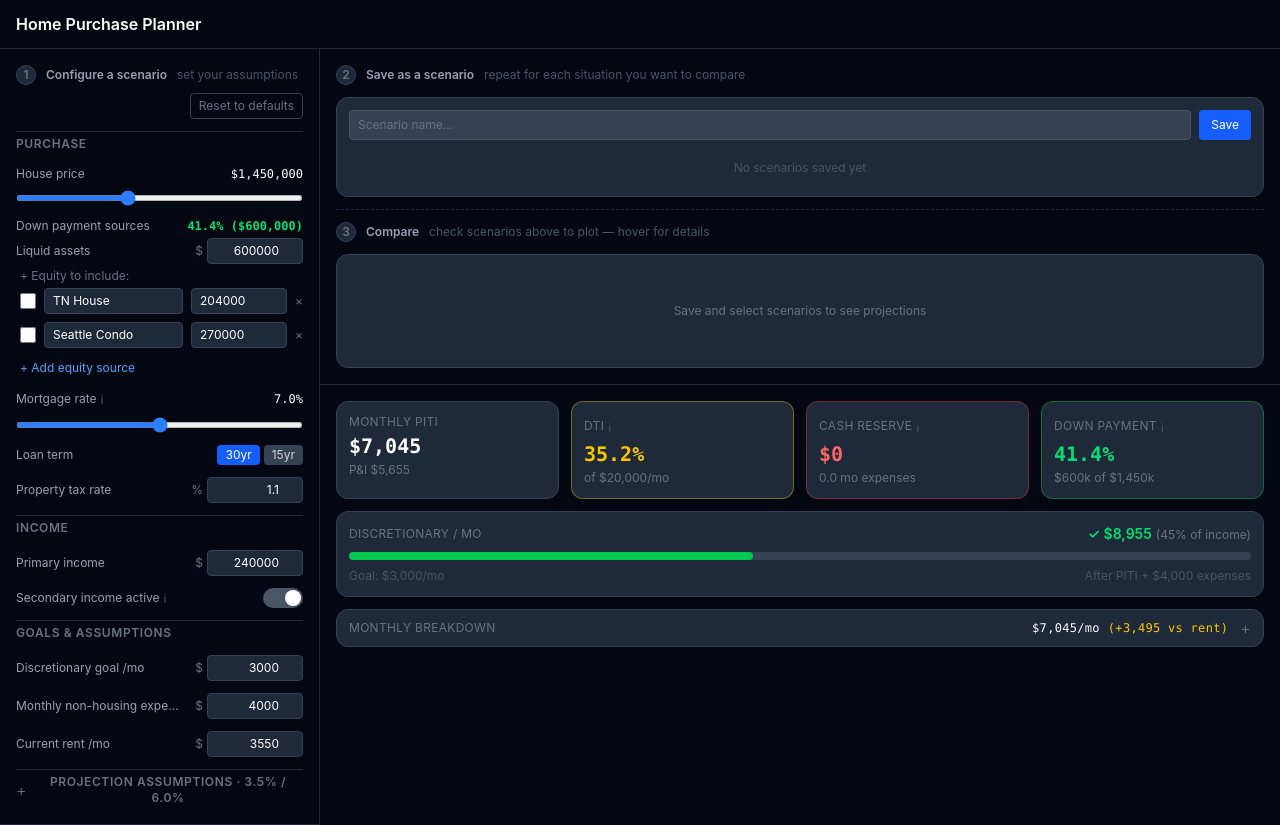
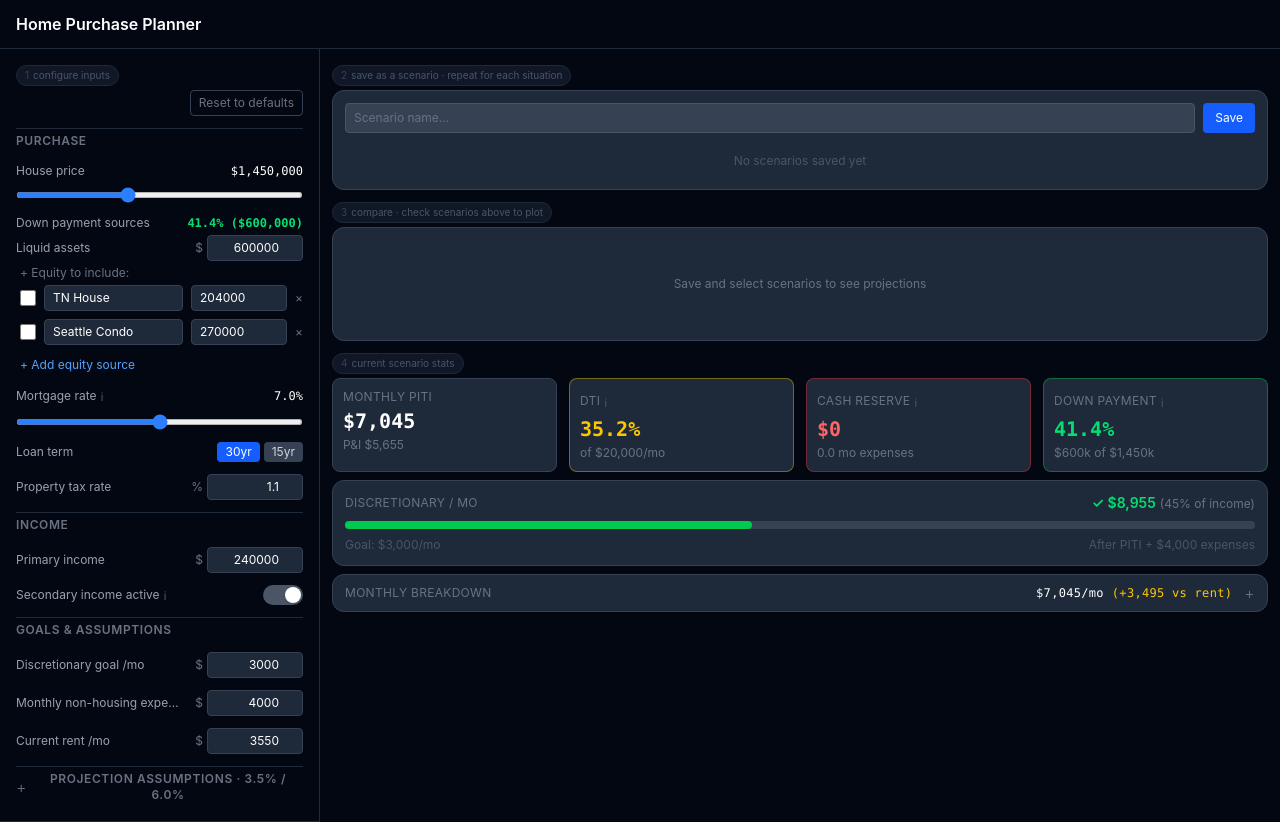
Before and after one commit to gallak87/fin, a React (Vite) app: page / in a window 1280 px wide. Built offline with nearby package versions, Linux system fonts and the light colour scheme.

Commit message:
fix: step chips instead of label rows, tighter padding on chart and stats

```diff
--- a/src/App.tsx
+++ b/src/App.tsx
@@ -9,15 +9,12 @@ import { ProjectionChart } from './components/ProjectionChart'
 import { ScenarioList } from './components/ScenarioList'
 import { CompareModal } from './components/CompareModal'
 
-function StepLabel({ n, title, hint }: { n: number; title: string; hint: string }) {
+function StepChip({ n, label }: { n: number; label: string }) {
   return (
-    <div className="flex items-center gap-2.5">
-      <span className="w-5 h-5 rounded-full bg-gray-800 border border-gray-700 text-gray-500 text-xs flex items-center justify-center font-semibold shrink-0">
-        {n}
-      </span>
-      <span className="text-xs font-semibold text-gray-400">{title}</span>
-      <span className="text-xs text-gray-600">{hint}</span>
-    </div>
+    <span className="inline-flex items-center gap-1 text-[10px] text-gray-600 bg-gray-900 border border-gray-800 rounded-full px-2 py-0.5 select-none">
+      <span className="text-gray-700">{n}</span>
+      <span>{label}</span>
+    </span>
   )
 }
 
@@ -63,39 +60,37 @@ export default function App() {
             bg-gray-950 border-b border-gray-800
           `}
         >
-          <div className="px-4 pt-4 pb-2">
-            <StepLabel n={1} title="Configure a scenario" hint="set your assumptions" />
+          <div className="px-4 pt-3 pb-1">
+            <StepChip n={1} label="configure inputs" />
           </div>
           <div className="px-4 pb-4">
             <InputPanel />
           </div>
         </aside>
 
-        {/* Main — Steps 2 & 3 */}
-        <main className="flex-1 overflow-y-auto">
+        {/* Main */}
+        <main className="flex-1 overflow-y-auto p-3 space-y-2">
 
           {/* Step 2 — Save scenarios */}
-          <div className="p-4 pb-0 space-y-3">
-            <StepLabel n={2} title="Save as a scenario" hint="repeat for each situation you want to compare" />
+          <div>
+            <div className="mb-1"><StepChip n={2} label="save as a scenario · repeat for each situation" /></div>
             <ScenarioList />
           </div>
 
-          {/* Connector */}
-          <div className="flex items-center gap-3 px-4 py-3">
-            <div className="flex-1 border-t border-dashed border-gray-800" />
-          </div>
-
           {/* Step 3 — Compare */}
-          <div className="px-4 pb-4 space-y-3">
-            <StepLabel n={3} title="Compare" hint="check scenarios above to plot — hover for details" />
+          <div>
+            <div className="mb-1"><StepChip n={3} label="compare · check scenarios above to plot" /></div>
             <ProjectionChart projections={projections} />
           </div>
 
-          {/* Detail metrics */}
-          <div className="px-4 pb-4 space-y-3 border-t border-gray-800 pt-4">
-            <MetricsCards metrics={metrics} inputs={inputs} />
-            <LifestyleGoalBar metrics={metrics} inputs={inputs} />
-            <CashFlowBreakdown metrics={metrics} inputs={inputs} />
+          {/* Step 4 — Stats */}
+          <div>
+            <div className="mb-1"><StepChip n={4} label="current scenario stats" /></div>
+            <div className="space-y-2">
+              <MetricsCards metrics={metrics} inputs={inputs} />
+              <LifestyleGoalBar metrics={metrics} inputs={inputs} />
+              <CashFlowBreakdown metrics={metrics} inputs={inputs} />
+            </div>
           </div>
 
         </main>
--- a/src/components/MetricsCards.tsx
+++ b/src/components/MetricsCards.tsx
@@ -32,7 +32,7 @@ function Card({ label, value, sub, color, tooltip }: CardProps) {
   }[color]
 
   return (
-    <div className={`bg-gray-800 rounded-xl p-3 border ${border} flex flex-col gap-0.5`}>
+    <div className={`bg-gray-800 rounded-lg p-2.5 border ${border} flex flex-col gap-0.5`}>
       <div className="flex items-center gap-1">
         <span className="text-xs text-gray-500 uppercase tracking-wide">{label}</span>
         {tooltip && (
--- a/src/components/ProjectionChart.tsx
+++ b/src/components/ProjectionChart.tsx
@@ -49,7 +49,7 @@ export function ProjectionChart({ projections }: Props) {
   })
 
   return (
-    <div className="bg-gray-800 rounded-xl p-4 border border-gray-700 space-y-3">
+    <div className="bg-gray-800 rounded-xl p-2 border border-gray-700 space-y-2">
       <div className="text-xs text-gray-600 text-right">above $0 = buying wins · below $0 = renting wins</div>
 
       <ResponsiveContainer width="100%" height={340}>
```
